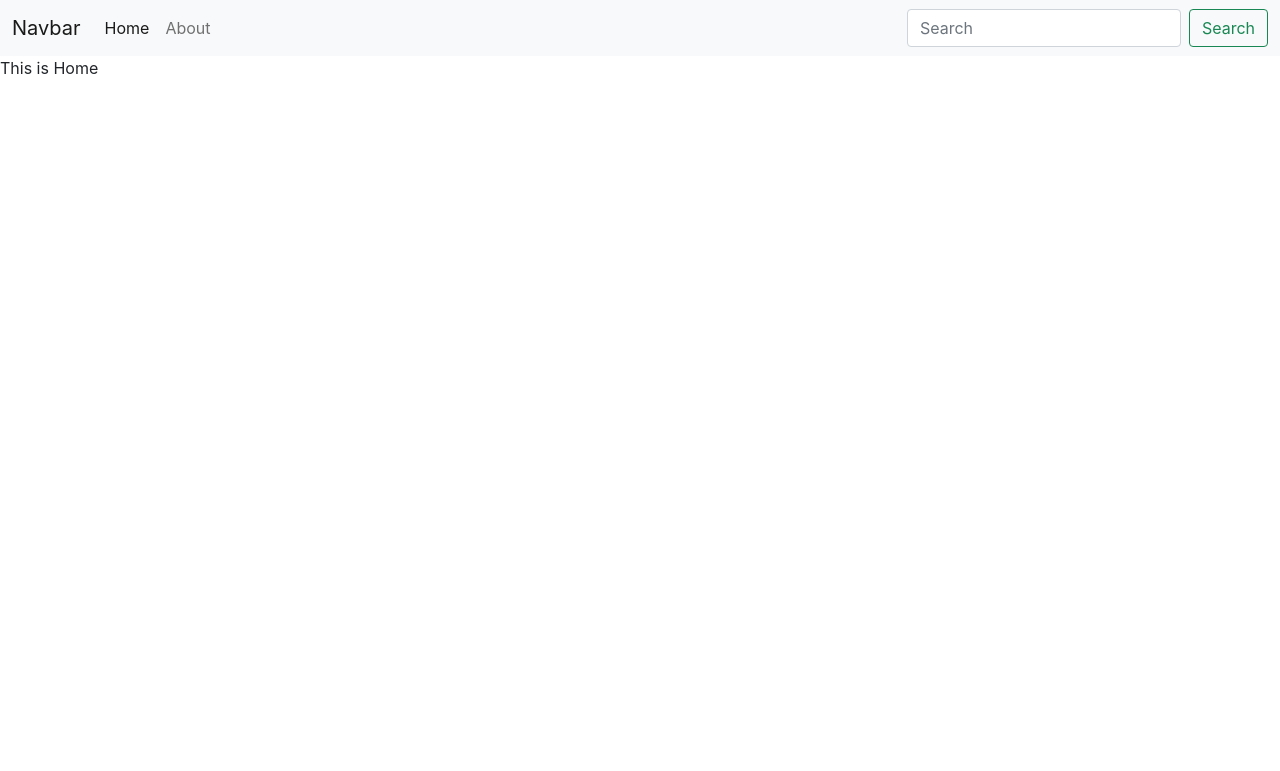
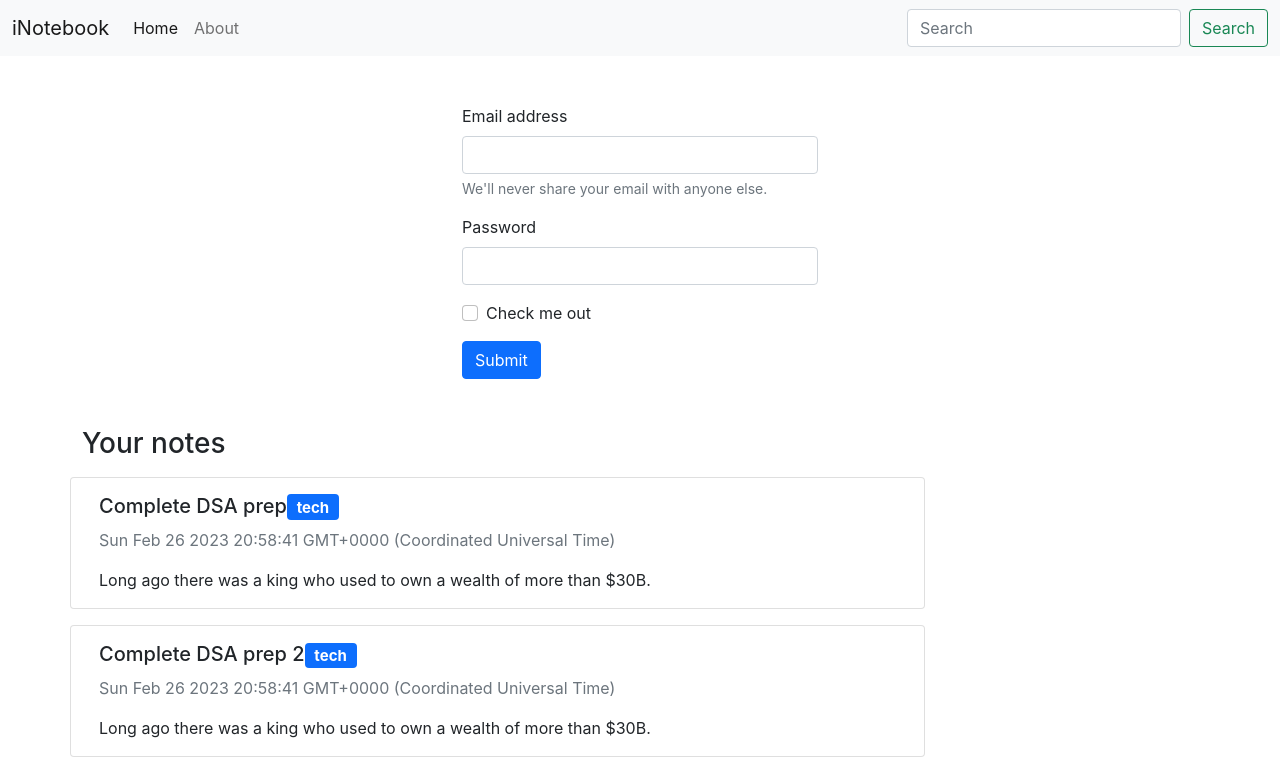
Before and after one commit to dvbuiilds/inotebook, a React (Create React App) app: page / in a window 1280 px wide. Shown: the top 771 px of the page. Built offline with nearby package versions, Linux system fonts and the light colour scheme.

Commit message:
notes display

```diff
--- a/src/App.js
+++ b/src/App.js
@@ -8,6 +8,7 @@ import Navbar from './components/Navbar';
 import Home from './components/Home';
 import About from './components/About';
 import NoteState from './context/notes/NoteState';
+import Footer from './components/Footer';
 
 function App() {
   return (
@@ -25,6 +26,7 @@ function App() {
         </Switch>
       </Router>
     </NoteState>
+    <Footer/>
     </>
   );
 }
--- a/src/components/About.js
+++ b/src/components/About.js
@@ -1,17 +1,9 @@
-import React, { useContext, useEffect } from 'react'
-import NoteContext from '../context/notes/NoteContext'
+import React from 'react'
 
 const About = () => {
-  const aboutContext = useContext(NoteContext);
-  useEffect(() => {
-    document.title = "About - iNotebooks"
-    aboutContext.update();
-  }, [])
-
   return (
     <>
       <div>About</div>
-      <div>This is {aboutContext.state.name} from {aboutContext.state.class}</div>
     </>
   )
 }
--- /dev/null
+++ b/src/components/Footer.js
@@ -0,0 +1,15 @@
+import React from "react";
+
+const Footer = () => {
+  return (
+    <>
+      <section className="bg-primary py-5">
+        <p className="text-light text-center fs-4">
+          Made with love by Dhairya Varshney.
+        </p>
+      </section>
+    </>
+  );
+};
+
+export default Footer;
--- a/src/components/Home.js
+++ b/src/components/Home.js
@@ -1,10 +1,64 @@
-import React from 'react'
+import React from "react";
+import NoteItem from "./NoteItem";
 
 const Home = () => {
-  document.title = "Home"
   return (
-    <div>This is Home</div>
-  )
-}
+    <>
+      <div className="container">
+        <div className="row my-5">
+          <div className="col-4"></div>
+          <div className="col-4">
+            <div>
+              <form>
+                <div className="mb-3">
+                  <label htmlFor="exampleInputEmail1" className="form-label">
+                    Email address
+                  </label>
+                  <input
+                    type="email"
+                    className="form-control"
+                    id="exampleInputEmail1"
+                    aria-describedby="emailHelp"
+                  />
+                  <div id="emailHelp" className="form-text">
+                    We'll never share your email with anyone else.
+                  </div>
+                </div>
+                <div className="mb-3">
+                  <label htmlFor="exampleInputPassword1" className="form-label">
+                    Password
+                  </label>
+                  <input
+                    type="password"
+                    className="form-control"
+                    id="exampleInputPassword1"
+                  />
+                </div>
+                <div className="mb-3 form-check">
+                  <input
+                    type="checkbox"
+                    className="form-check-input"
+                    id="exampleCheck1"
+                  />
+                  <label className="form-check-label" htmlFor="exampleCheck1">
+                    Check me out
+                  </label>
+                </div>
+                <button type="submit" className="btn btn-primary">
+                  Submit
+                </button>
+              </form>
+            </div>
+          </div>
+          <div className="col-4"></div>
+        </div>
+        <div className="row">
+          <h3>Your notes</h3>
+          <NoteItem />
+        </div>
+      </div>
+    </>
+  );
+};
 
-export default Home
+export default Home;
--- a/src/components/Navbar.js
+++ b/src/components/Navbar.js
@@ -1,19 +1,24 @@
-import React from 'react'
-import { Link } from "react-router-dom";
+import React, { useEffect } from 'react'
+import { Link, useLocation } from "react-router-dom";
 
 const Navbar = () => {
+  let location = useLocation();
+  useEffect(() => {
+    // console.log('location', location)
+  }, [location]);
+
   return (
     <>
     <nav className="navbar navbar-expand-lg navbar-light bg-light">
         <div className="container-fluid">
-            <Link className="navbar-brand" to="/">Navbar</Link>
+            <Link className="navbar-brand" to="/">iNotebook</Link>
             <button className="navbar-toggler" type="button" data-bs-toggle="collapse" data-bs-target="#navbarSupportedContent" aria-controls="navbarSupportedContent" aria-expanded="false" aria-label="Toggle navigation">
             <span className="navbar-toggler-icon"></span>
             </button>
             <div className="collapse navbar-collapse" id="navbarSupportedContent">
             <ul className="navbar-nav me-auto mb-2 mb-lg-0">
-                <li className="nav-item"><Link className="nav-link active" aria-current="page" to="/">Home</Link></li>
-                <li className="nav-item"><Link className="nav-link" to="/about">About</Link></li>
+                <li className="nav-item"><Link className={`nav-link ${location.pathname === '/'? 'active': ''}`} aria-current="page" to="/">Home</Link></li>
+                <li className="nav-item"><Link className={`nav-link ${location.pathname === '/about'? 'active': ''}`} to="/about">About</Link></li>
                 {/* <li className="nav-item"><Link className="nav-link disabled" to="/" tabindex="-1" aria-disabled="true">Disabled</Link></li> */}
             </ul>
             <form className="d-flex">
--- /dev/null
+++ b/src/components/NoteItem.js
@@ -0,0 +1,30 @@
+import React, { useContext } from "react";
+import NoteContext from "../context/notes/NoteContext";
+
+const NoteItem = () => {
+  const context = useContext(NoteContext);
+  // eslint-disable-next-line
+  const { notes, setNotes } = context;
+
+  const date = Date(notes.date);
+
+  return (
+    <>
+      {notes.map((note) => (
+        <div className="card w-75 my-2" key={`${note}`}>
+          <div className="card-body">
+            <h5 className="card-title">
+              {note.title}
+              <span className="badge bg-primary">{note.tag}</span>
+            </h5>
+            <p className="text-muted">{date}</p>
+            <p className="card-text">{note.description}</p>
+            {/* <a href="#" className="btn btn-primary">Button</a> */}
+          </div>
+        </div>
+      ))}
+    </>
+  );
+};
+
+export default NoteItem;
--- a/src/context/notes/NoteState.js
+++ b/src/context/notes/NoteState.js
@@ -1,24 +1,55 @@
-import {useState} from 'react';
+import { useState } from "react";
 import NoteContext from "./NoteContext";
 
-
-const NoteState = (props)=>{
-    // const state = {"name": "Dhairya", "class" : "8c"};
-    const s1 = {"name": "Dhairya", "class" : "8c"};
-    const [state, setState] = useState(s1);
-
-    const update = ()=>{
-        setTimeout(() => {
-            setState({name: "Krishna", class:"11c"});
-        }, 2500);
-    }
-    return (
-        <NoteContext.Provider value={{state:state
-        , update:update
-        }}>
-            {props.children}
-        </NoteContext.Provider>
-    )
+const NoteState = (props) => {
+  const notesInit = [
+    {
+      _id: "63fb6783004a15575e4598d1",
+      user: "63fb3893817dee705e2d0508",
+      title: "Complete DSA prep",
+      description:
+        "Long ago there was a king who used to own a wealth of more than $30B.",
+      tag: "tech",
+      date: "2023-02-26T14:06:59.718Z",
+      __v: 0,
+    },
+    {
+      _id: "63fc64b956e2d2511f0a580e",
+      user: "63fb3893817dee705e2d0508",
+      title: "Complete DSA prep 2",
+      description:
+        "Long ago there was a king who used to own a wealth of more than $30B.",
+      tag: "tech",
+      date: "2023-02-27T08:07:21.735Z",
+      __v: 0,
+    },
+    {
+      _id: "63fc64bd56e2d2511f0a5810",
+      user: "63fb3893817dee705e2d0508",
+      title: "Complete DSA prep 3",
+      description:
+        "Long ago there was a king who used to own a wealth of more than $30B.",
+      tag: "tech",
+      date: "2023-02-27T08:07:25.042Z",
+      __v: 0,
+    },
+    {
+      _id: "63fc64c156e2d2511f0a5812",
+      user: "63fb3893817dee705e2d0508",
+      title: "Complete DSA prep 4",
+      description:
+        "Long ago there was a king who used to own a wealth of more than $30B.",
+      tag: "tech",
+      date: "2023-02-27T08:07:29.390Z",
+      __v: 0,
+    },
+  ];
+  const [notes, setNotes] = useState(notesInit);
+  return (
+    <NoteContext.Provider value={{ notes, setNotes }}>
+      {props.children}
+    </NoteContext.Provider>
+  );
 };
 
 export default NoteState;
```
Also changed, not shown: 1 other file (tests, documents, lock files or other folders).
